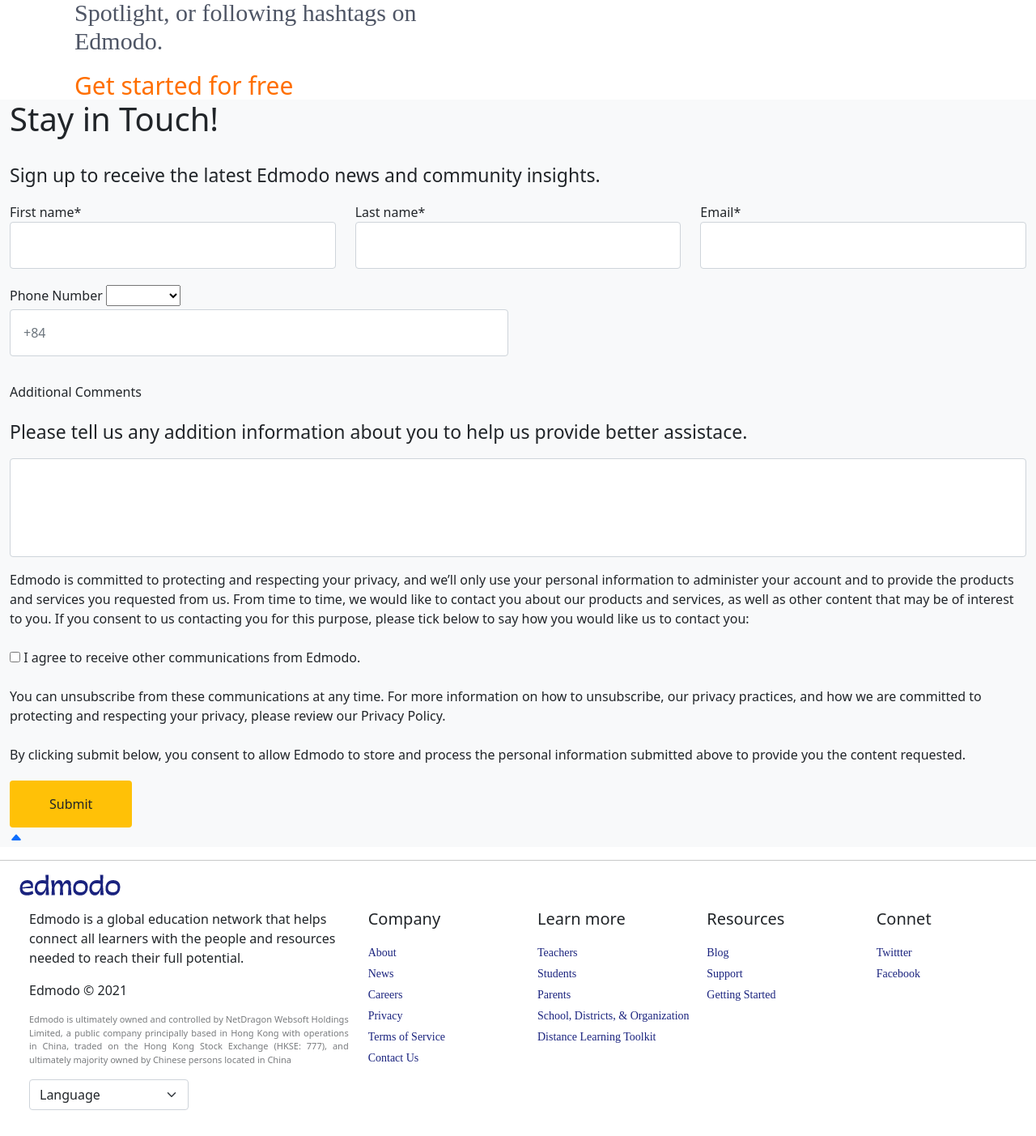
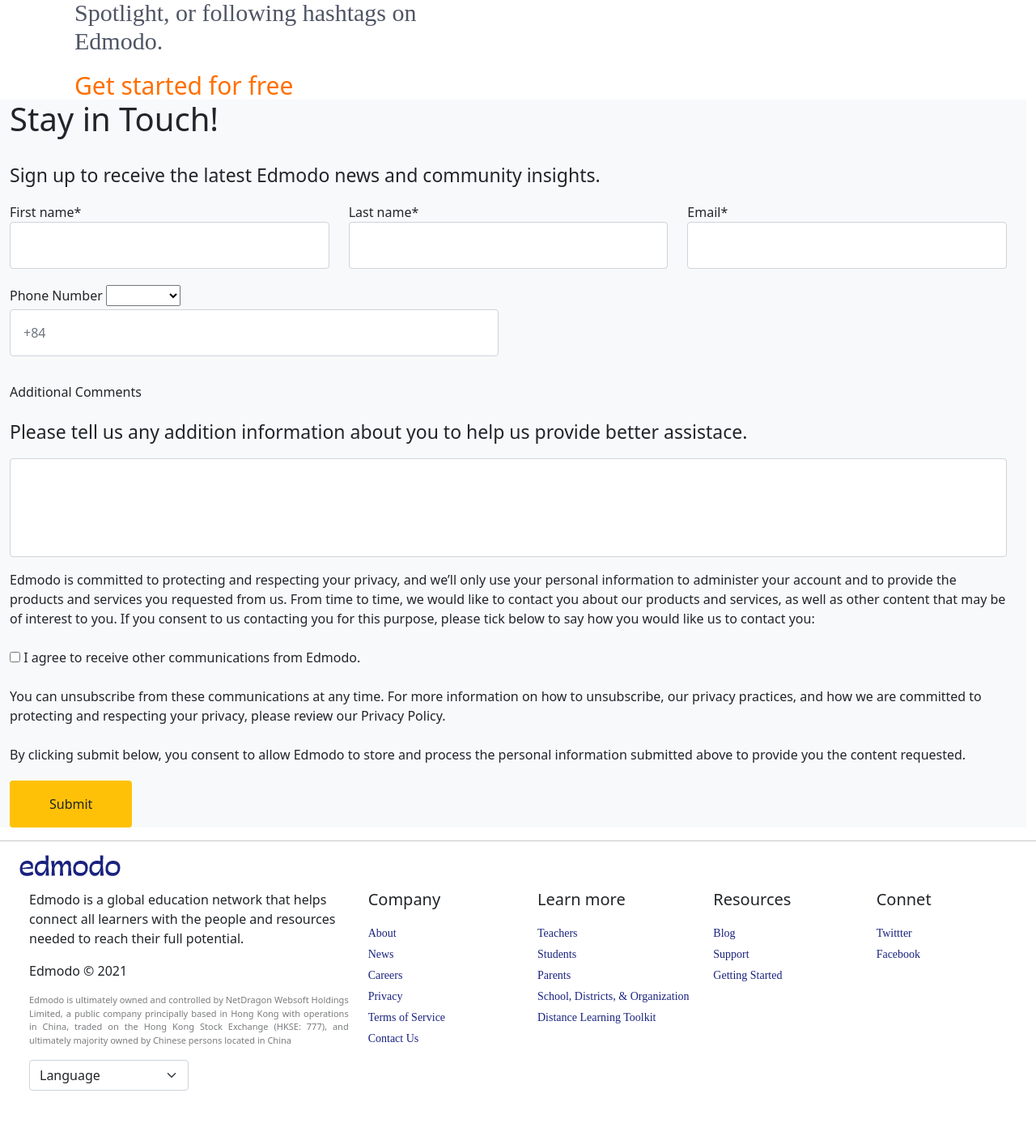
Before and after one commit to xuanbinh2721/Group6_BTL_61TH3, a PHP site: page /Group6_BTL_61TH3/Edomo_items/learnmore/teachers.php in a window 1280 px wide. Shown: the part 2309-3712 px from the top of the page at 81% size. After the commit the page ends 3656 px from the top, so only its background shows below. Run offline with PHP 8.4, Linux system fonts and the light colour scheme; some libraries are stand-ins or nearby versions.

Commit message:
Add files via upload

```diff
--- a/Edomo_items/learnmore/teachers.php
+++ b/Edomo_items/learnmore/teachers.php
@@ -10,7 +10,7 @@
     integrity="sha384-1BmE4kWBq78iYhFldvKuhfTAU6auU8tT94WrHftjDbrCEXSU1oBoqyl2QvZ6jIW3" crossorigin="anonymous" />
     <link rel="stylesheet" href="../../css/main.css">
   <link rel="stylesheet" href="../../css/teachers.css" />
-  <title>Edmodo</title>
+  <title>Teachers</title>
 </head>
 
 <body>
@@ -19,7 +19,9 @@
       <div class="col-md-12">
         <nav class="navbar navbar-expand-lg navbar-light ">
           <div class="navbar-contain container-fluid ms-5 me-5 navbar_header">
-            <img src="../../img/edomoicon.png" alt="" class="img-fluid edmodo-img me-2" />
+            <a href="../../index.php">
+              <img src="../../img/edomoicon.png" alt="" class="img-fluid edmodo-img me-2" >
+            </a>
 
             <button class="navbar-toggler btn-show" type="button" data-bs-toggle="collapse"
               data-bs-target="#navbarSupportedContent" aria-controls="navbarSupportedContent" aria-expanded="false"
@@ -34,34 +36,34 @@
                   </a>
                   <ul class="learn-more_list">
                     <li>
-                      <a class="dropdown-item learn-more_item border-bottom" href="./Edomo_items/learnmore/teachers.html">Teachers</a>
+                      <a class="dropdown-item learn-more_item border-bottom" href="./teachers.php">Teachers</a>
                     </li>
                     <li>
-                      <a class="dropdown-item border-bottom" href="./Edomo_items/learnmore/students.html">Students</a>
+                      <a class="dropdown-item border-bottom" href="./students.php">Students</a>
                     </li>
-                    <a class="dropdown-item border-bottom" href="./Edomo_items/learnmore/sdo.html">Schools, Districts, & Organization</a>
+                    <a class="dropdown-item border-bottom" href="./sdo.php">Schools, Districts, & Organization</a>
                     </li>
                     <li>
-                      <a class="dropdown-item" href="./Edomo_items/learnmore/dlt.html">Distance learning toolkit</a>
+                      <a class="dropdown-item" href="./dlt.php">Distance learning toolkit</a>
                     </li>
                   </ul>
                 </li>
                 <li class="nav-item">
-                  <a class="nav-link" href="./Edomo_items/blog.html">Blog</a>
+                  <a class="nav-link" href="../blog.php">Blog</a>
                 </li>
                 <li class="nav-item">
-                  <a class="nav-link" href="./Edomo_items/support.html">Support</a>
+                  <a class="nav-link" href="../support.php">Support</a>
                 </li>
                 <li class="nav-item">
-                  <a href="./Edomo_items/gettingStarted.html" class="nav-link">Getting Started</a>
+                  <a href="../gettingStarted.php" class="nav-link">Getting Started</a>
                 </li>
               </ul>
               <ul class="navbar-nav ms-auto mb-2 mb-lg-0">
                 <li class="nav-item">
-                  <a class="login-btn nav-link">Log In</a>
+                  <a class="login-btn nav-link" href="../../Login-Signup/login.php">Log In</a>
                 </li>
                 <li class="nav-item-1">
-                  <a class="signup-btn nav-link bg-warning">
+                  <a class="signup-btn nav-link bg-warning" href = "../../Login-Signup/signup.php">
                     <span>Sign Up</span>
                   </a>
                 </li>
@@ -108,7 +110,6 @@
       <p>It feels like magic when a lesson captivates students and improves their understanding. With Edmodo, it’s easy to share digital assignments, create quizzes, or bring your favorite tools onboard.</p>
       <span>Get started for free</span>
     </div>
-    </div>
 
     <div class="row">
       <div class="col-md-6 intro_3">
@@ -140,12 +141,10 @@
               <input type="text" class="form-control p-3" id="validationDefaultUsername" placeholder="" aria-describedby="inputGroupPrepend2" required>
             </div>
           </div>
-
         </div>
 
         <div class="row">
           <div class="col-md-6 mb-3">
-
             <label class="my-1 mr-2" for="inlineFormCustomSelectPref">Phone Number</label>
             <select class="custom-select my-1 mr-sm-2" id="inlineFormCustomSelectPref">
               <option selected></option>
@@ -157,10 +156,9 @@
             <span class=" mb-3 input-group">
               <input type="text" class="form-control p-3 " id="validationDefaultUsername" placeholder="+84" aria-describedby="inputGroupPrepend2" required>
             </span>
-
           </div>
         </div>
-
+      </form>
       <form class="form-inline">
         <div class="col-md-12 mb-3">
           <label for="validationDefault02">Additional Comments</label>
@@ -177,21 +175,30 @@
         </div>
 
         <button type="submit" class="btn bg-warning ps-5 pe-5 pt-3 pb-3 mt-3 ">Submit</button>
-
       </form>
-      <a href="#" id="scrollTop"><i class="bi bi-caret-up-fill "></i></a>
+    </div>
+    <!-- <a href="#" id="scrollTop"><i class="bi bi-caret-up-fill "></i></a>    -->
   </main>
   <hr>
+  <script>
+  window.onscroll = function() {scrollFunction()};
+
+    scrollFunction = () => {
+        if(document.body.scrollTop > 40 || document.documentElement.scrollTop > 40) {
+            document.querySelector('#scrollTop').style.bottom = '0';
+        } else document.querySelector('#scrollTop').style.bottom = '-56px';
+    }
+  </script>
   <footer class="ps-4 mb-3">
     <div class=" container-fluid footer">
       <div class="row">
         <div class="edmodo-footer col-md-12 mb-3">
-          <img src="img/edomoicon.png" alt="">
+          <img src="../../img/edomoicon.png" alt="" />
         </div>
       </div>
 
       <div class="row">
-        <div class="col-md-4">
+        <div class="col-sm-4">
           <p class="footer-lable">
             Edmodo is a global education network that helps connect all
             learners with the people and resources needed to reach their full
@@ -209,20 +216,21 @@
               located in China
             </p>
           </div>
-          <select class="form-select mb-3 w-50" aria-label="Default select example">
+          <select class="form-select" aria-label="Default select example">
             <option selected>
               <i class="bi bi-globe"></i>Language
             </option>
             <option value="1">Vietnamese</option>
             <option value="2">Germany</option>
             <option value="3">English0 (UK)</option>
-            <option value="4">English1 (UK)</option>
-            <option value="5">English2 (UK)</option>
-            <option value="6">English3 (UK)</option>
+            <option value="3">English1 (UK)</option>
+            <option value="3">English2 (UK)</option>
+            <option value="3">English3 (UK)</option>
 
           </select>
         </div>
-        <div class="col-md-2">
+
+        <div class="col-sm-2">
           <h6 class="mb-3 lead">Company</h6>
           <ul class="list-inf list-unstyled">
             <li>
@@ -245,41 +253,41 @@
             </li>
           </ul>
         </div>
-        <div class="col-md-2">
-          <h6 class="mb-3 lead ">Learn more</h6>
+        <div class="col-sm-2">
+          <h6 class="mb-3 lead">Learn more</h6>
           <ul class="list-inf list-unstyled">
             <li>
-              <a href="./Edomo_items/learnmore/teachers.html" class="text-decoration-none">Teachers</a>
+              <a href="./teachers.php" class="text-decoration-none">Teachers</a>
             </li>
             <li>
-              <a href="./Edomo_items/learnmore/students.html" class="text-decoration-none">Students</a>
+              <a href="./students.php" class="text-decoration-none">Students</a>
             </li>
             <li>
-              <a href="./Edomo_items/learnmore/students.html" class="text-decoration-none">Parents</a>
+              <a href="#" class="text-decoration-none">Parents</a>
             </li>
             <li>
-              <a href="./Edomo_items/learnmore/sdo.html" class="list-inf_item text-decoration-none">School, Districts, & Organization</a>
+              <a href="./sdo.php" class="list-inf_item text-decoration-none">School, Districts, & Organization</a>
             </li>
             <li>
-              <a href="./Edomo_items/learnmore/dlt.html" class="list-inf_item text-decoration-none">Distance Learning Toolkit</a>
+              <a href="./dlt.php" class="text-decoration-none">Distance Learning Toolkit</a>
             </li>
           </ul>
         </div>
-        <div class="col-md-2">
-          <h6 class="mb-3 lead resource">Resources</h6>
-          <ul class="list-inf list-unstyled resource">
+        <div class="col-sm-2">
+          <h6 class="ps-2 mb-3 lead">Resources</h6>
+          <ul class="ps-2 list-inf list-unstyled">
             <li>
-              <a href="#!" class="text-decoration-none">Blog</a>
+              <a href="../blog.php" class="text-decoration-none">Blog</a>
             </li>
             <li>
-              <a href="./Edomo_items/support.html" class="text-decoration-none">Support</a>
+              <a href="../support.php" class="text-decoration-none">Support</a>
             </li>
             <li>
-              <a href="./Edomo_items/gettingStarted.html" class="text-decoration-none">Getting Started</a>
+              <a href="../gettingStarted.php" class="text-decoration-none">Getting Started</a>
             </li>
           </ul>
         </div>
-        <div class="col-md-2">
+        <div class="col-sm-2">
           <h6 class="mb-3 lead">Connet</h6>
           <ul class="list-inf list-unstyled">
             <li>
@@ -292,15 +300,6 @@
         </div>
       </div>
     </div>
-    <script>
-      window.onscroll = function() {scrollFunction()};
-
-       scrollFunction = () => {
-           if(document.body.scrollTop > 40 || document.documentElement.scrollTop > 40) {
-               document.querySelector('#scrollTop').style.bottom = '0';
-           } else document.querySelector('#scrollTop').style.bottom = '-56px';
-       }
-   </script>
   </footer>
   <script src="https://cdn.jsdelivr.net/npm/bootstrap@5.0.2/dist/js/bootstrap.bundle.min.js"
     integrity="sha384-MrcW6ZMFYlzcLA8Nl+NtUVF0sA7MsXsP1UyJoMp4YLEuNSfAP+JcXn/tWtIaxVXM"
```
Lines whose indentation alone changed are shown as unchanged.
